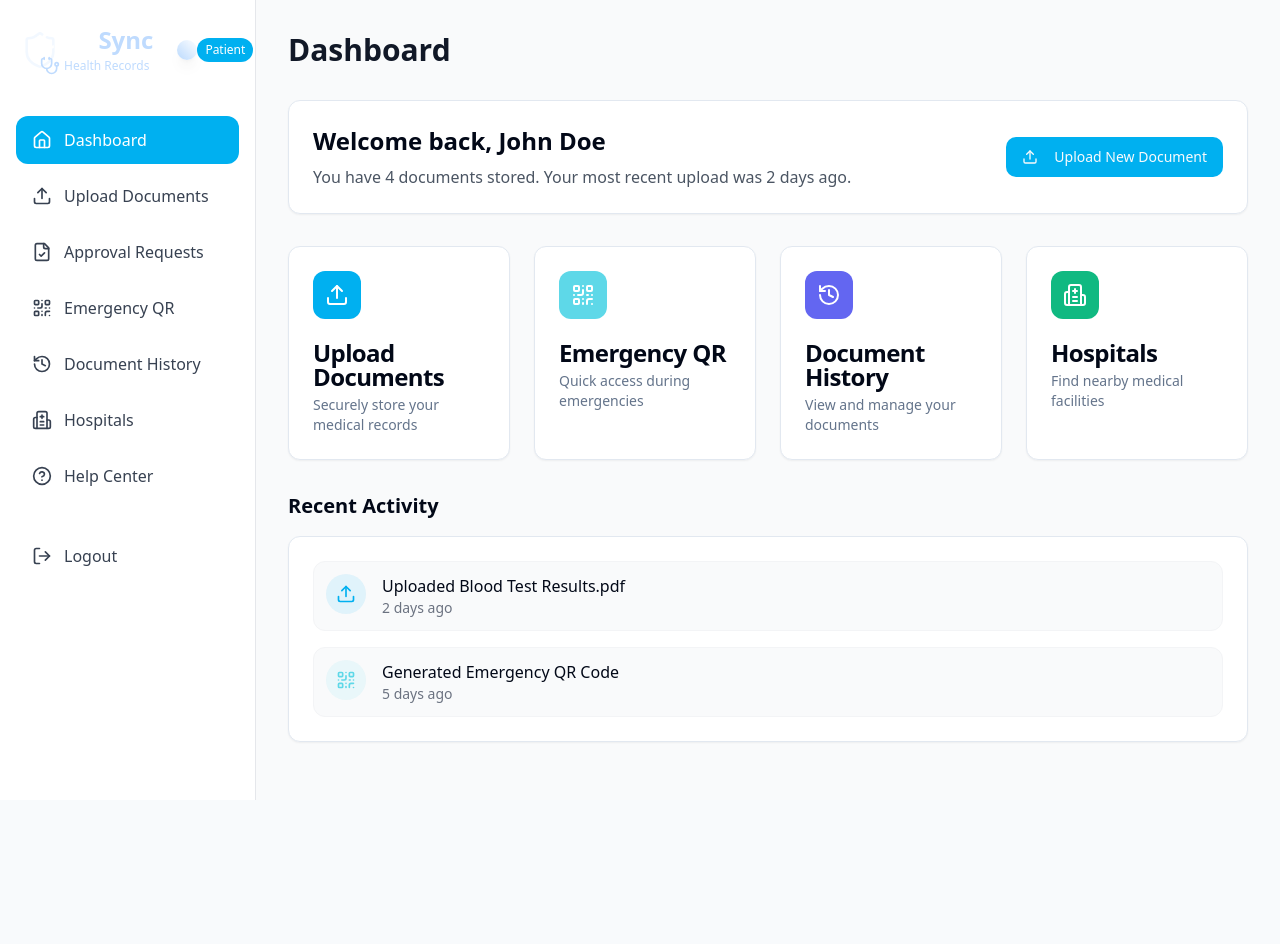
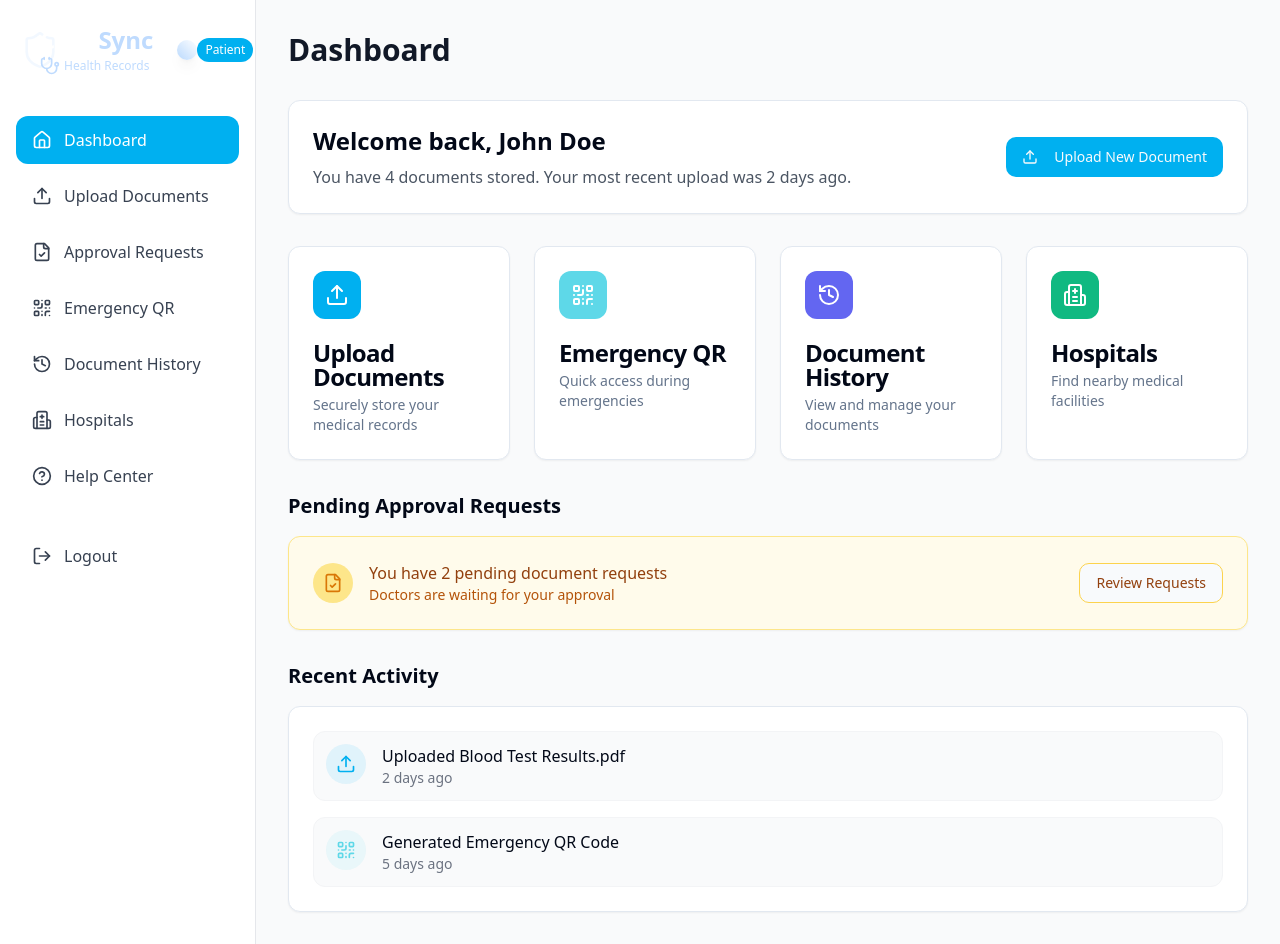
Before and after one commit to Vaibhav2543/care-sync-user-portal, a React (Vite) app: page /dashboard in a window 1280 px wide. Before the commit the page ends 800 px from the top, so only its background shows below. Built offline with nearby package versions, Linux system fonts and the light colour scheme.

Commit message:
Add approval requests box to dashboard
Adds a box to the user dashboard to display approval requests.

```diff
--- a/src/pages/Dashboard.tsx
+++ b/src/pages/Dashboard.tsx
@@ -2,7 +2,7 @@
 import React from "react";
 import { Link } from "react-router-dom";
 import DashboardLayout from "@/components/DashboardLayout";
-import { Upload, QrCode, History, Hospital } from "lucide-react";
+import { Upload, QrCode, History, Hospital, FileCheck } from "lucide-react";
 import { Button } from "@/components/ui/button";
 import { Card, CardContent, CardDescription, CardHeader, CardTitle } from "@/components/ui/card";
 
@@ -12,6 +12,7 @@ const user = {
   documents: 4,
   recentDocument: "Blood Test Results.pdf",
   lastUpload: "2 days ago",
+  pendingRequests: 2,
 };
 
 interface FeatureCardProps {
@@ -100,6 +101,35 @@ const Dashboard = () => {
         />
       </div>
 
+      {/* New section for pending approval requests */}
+      <div className="mt-8 mb-8">
+        <h3 className="text-xl font-bold mb-4">Pending Approval Requests</h3>
+        <Card className="bg-amber-50 border-amber-200">
+          <CardContent className="p-6">
+            <div className="flex flex-col md:flex-row items-center justify-between">
+              <div className="flex items-center gap-4">
+                <div className="w-10 h-10 rounded-full bg-amber-200 flex items-center justify-center">
+                  <FileCheck className="h-5 w-5 text-amber-600" />
+                </div>
+                <div>
+                  <h4 className="font-medium text-amber-800">You have {user.pendingRequests} pending document requests</h4>
+                  <p className="text-sm text-amber-700">Doctors are waiting for your approval</p>
+                </div>
+              </div>
+              <Button
+                variant="outline"
+                className="mt-4 md:mt-0 border-amber-300 text-amber-800 hover:bg-amber-100 hover:text-amber-900"
+                asChild
+              >
+                <Link to="/approval-requests">
+                  Review Requests
+                </Link>
+              </Button>
+            </div>
+          </CardContent>
+        </Card>
+      </div>
+
       <div className="mt-8">
         <h3 className="text-xl font-bold mb-4">Recent Activity</h3>
         <Card>
```
